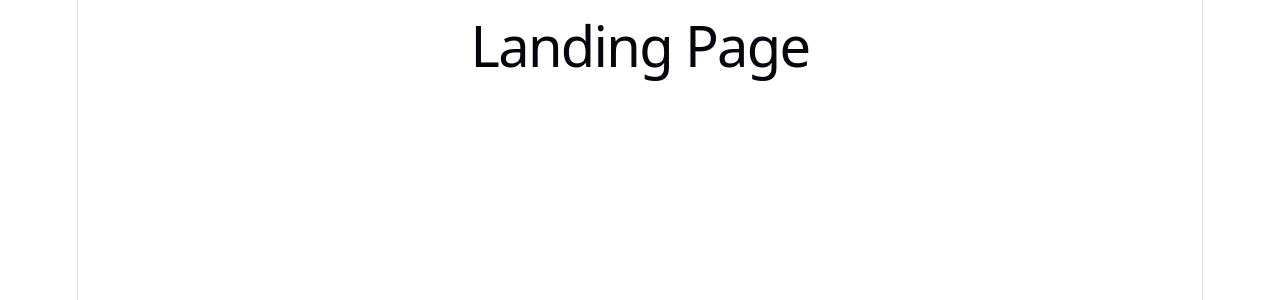
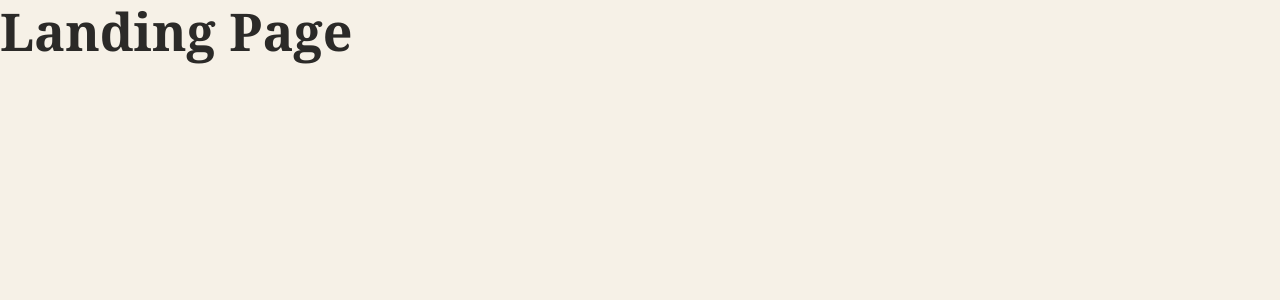
Before and after one commit to SugarGrain/Kasukabe-Defence-Group, a React app in the folder frontend/: page / in a window 1280 px wide. Shown: the top 300 px of the page. Built offline with nearby package versions, Linux system fonts and the light colour scheme; the HTML template or start-up script is replaced by a standard one.

Commit message:
Add base theme variables and global styles

```diff
--- a/frontend/src/index.css
+++ b/frontend/src/index.css
@@ -1,111 +1,121 @@
 :root {
-  --text: #6b6375;
-  --text-h: #08060d;
-  --bg: #fff;
-  --border: #e5e4e7;
-  --code-bg: #f4f3ec;
-  --accent: #aa3bff;
-  --accent-bg: rgba(170, 59, 255, 0.1);
-  --accent-border: rgba(170, 59, 255, 0.5);
-  --social-bg: rgba(244, 243, 236, 0.5);
-  --shadow:
-    rgba(0, 0, 0, 0.1) 0 10px 15px -3px, rgba(0, 0, 0, 0.05) 0 4px 6px -2px;
+  --bg: #f6f1e7;
+  --surface: #fbf8f1;
+  --text: #2b2a28;
+  --text-muted: #6b665e;
+  --border: #ddd5c5;
 
-  --sans: system-ui, 'Segoe UI', Roboto, sans-serif;
-  --heading: system-ui, 'Segoe UI', Roboto, sans-serif;
-  --mono: ui-monospace, Consolas, monospace;
+  --accent: #5a6b3c;
+  --accent-hover: #46542d;
+  --on-accent: #fbf8f1;
 
-  font: 18px/145% var(--sans);
-  letter-spacing: 0.18px;
-  color-scheme: light dark;
-  color: var(--text);
-  background: var(--bg);
-  font-synthesis: none;
-  text-rendering: optimizeLegibility;
-  -webkit-font-smoothing: antialiased;
-  -moz-osx-font-smoothing: grayscale;
+  --font-heading: Georgia, 'Times New Roman', serif;
+  --font-body: system-ui, 'Segoe UI', Roboto, sans-serif;
 
-  @media (max-width: 1024px) {
-    font-size: 16px;
-  }
+  --space-1: 0.5rem;
+  --space-2: 1rem;
+  --space-3: 1.5rem;
+  --space-4: 2.5rem;
+  --space-5: 4rem;
+  --space-6: 6rem;
+
+  --radius: 6px;
+  --container: 1100px;
 }
 
-@media (prefers-color-scheme: dark) {
-  :root {
-    --text: #9ca3af;
-    --text-h: #f3f4f6;
-    --bg: #16171d;
-    --border: #2e303a;
-    --code-bg: #1f2028;
-    --accent: #c084fc;
-    --accent-bg: rgba(192, 132, 252, 0.15);
-    --accent-border: rgba(192, 132, 252, 0.5);
-    --social-bg: rgba(47, 48, 58, 0.5);
-    --shadow:
-      rgba(0, 0, 0, 0.4) 0 10px 15px -3px, rgba(0, 0, 0, 0.25) 0 4px 6px -2px;
-  }
+*,
+*::before,
+*::after {
+  box-sizing: border-box;
+}
 
-  #social .button-icon {
-    filter: invert(1) brightness(2);
-  }
+html {
+  scroll-behavior: smooth;
 }
 
 body {
   margin: 0;
-}
-
-#root {
-  width: 1126px;
-  max-width: 100%;
-  margin: 0 auto;
-  text-align: center;
-  border-inline: 1px solid var(--border);
-  min-height: 100svh;
-  display: flex;
-  flex-direction: column;
-  box-sizing: border-box;
+  background: var(--bg);
+  color: var(--text);
+  font-family: var(--font-body);
+  font-size: 17px;
+  line-height: 1.6;
+  -webkit-font-smoothing: antialiased;
 }
 
 h1,
-h2 {
-  font-family: var(--heading);
-  font-weight: 500;
-  color: var(--text-h);
+h2,
+h3 {
+  font-family: var(--font-heading);
+  font-weight: 600;
+  line-height: 1.2;
+  margin: 0 0 var(--space-2);
 }
 
 h1 {
-  font-size: 56px;
-  letter-spacing: -1.68px;
-  margin: 32px 0;
-  @media (max-width: 1024px) {
-    font-size: 36px;
-    margin: 20px 0;
-  }
-}
-h2 {
-  font-size: 24px;
-  line-height: 118%;
-  letter-spacing: -0.24px;
-  margin: 0 0 8px;
-  @media (max-width: 1024px) {
-    font-size: 20px;
-  }
-}
-p {
-  margin: 0;
+  font-size: clamp(2rem, 5vw, 3.25rem);
 }
 
-code,
-.counter {
-  font-family: var(--mono);
-  display: inline-flex;
-  border-radius: 4px;
-  color: var(--text-h);
+h2 {
+  font-size: clamp(1.5rem, 3.5vw, 2.25rem);
 }
 
-code {
-  font-size: 15px;
-  line-height: 135%;
-  padding: 4px 8px;
-  background: var(--code-bg);
+h3 {
+  font-size: 1.2rem;
 }
+
+p {
+  margin: 0 0 var(--space-2);
+}
+
+a {
+  color: var(--accent);
+}
+
+a:hover {
+  color: var(--accent-hover);
+}
+
+:focus-visible {
+  outline: 2px solid var(--accent);
+  outline-offset: 2px;
+}
+
+.container {
+  width: 100%;
+  max-width: var(--container);
+  margin: 0 auto;
+  padding: 0 var(--space-3);
+}
+
+.btn {
+  display: inline-block;
+  padding: 0.7rem 1.4rem;
+  border-radius: var(--radius);
+  border: 1px solid var(--accent);
+  font: inherit;
+  font-weight: 500;
+  text-decoration: none;
+  cursor: pointer;
+  transition: background 0.15s, color 0.15s;
+}
+
+.btn-primary {
+  background: var(--accent);
+  color: var(--on-accent);
+}
+
+.btn-primary:hover {
+  background: var(--accent-hover);
+  color: var(--on-accent);
+}
+
+.btn-outline {
+  background: transparent;
+  color: var(--accent);
+}
+
+.btn-outline:hover {
+  background: var(--accent);
+  color: var(--on-accent);
+}
```
